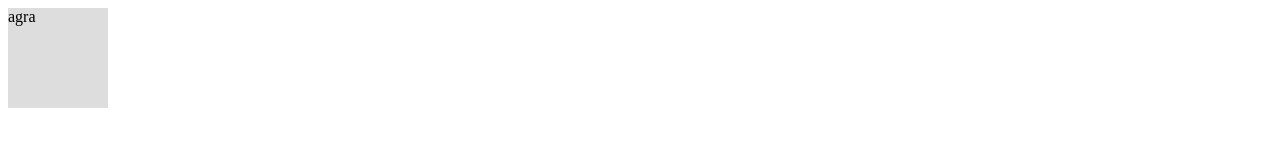
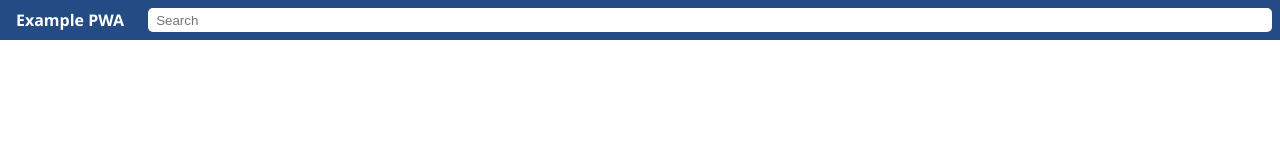
Before and after one commit to 210213216219/hello, a plain HTML site: page pwa/index.html in a window 1280 px wide. Drawn offline with Linux system fonts and the light colour scheme.

Commit message:
Update index.html

```diff
--- a/pwa/index.html
+++ b/pwa/index.html
@@ -1,9 +1,76 @@
 <link rel="manifest" href="manifest.webmanifest" crossorigin="use-credentials">
-<body>
-<div style=width:100px;height:100px;background-color:#ddd>agra</div>
-<script>
-  /*
-  navigator.serviceWorker.register("sw.js").then(r => {
-    console.log("success");
-  })*/
-</script>
+<style>
+:root {
+  --fallback-title-bar-height: 40px;
+}
+
+.draggable {
+  app-region: drag;
+  /* Pre-fix app-region during standardization process */
+  -webkit-app-region: drag;
+}
+
+.nonDraggable {
+  app-region: no-drag;
+  /* Pre-fix app-region during standardization process */
+  -webkit-app-region: no-drag;
+}
+
+body {
+  font-family: 'Segoe UI', Tahoma, Geneva, Verdana, sans-serif;
+  margin: 0;
+}
+
+#titleBarContainer {
+  position: absolute;
+  top: env(titlebar-area-y, 0);
+  height: env(titlebar-area-height, var(--fallback-title-bar-height));
+  width: 100%;
+  background-color:#254B85;
+}
+
+#titleBar {
+  position: absolute;
+  top: 0;
+  display: flex;
+  user-select: none;
+  height: 100%;
+  left: env(titlebar-area-x, 0);
+  width: env(titlebar-area-width, 100%);
+
+  color: #FFFFFF;
+  font-weight: bold;
+  text-align: center;
+}
+
+#titleBar > span {
+  margin: auto;
+  padding: 0px 16px 0px 16px;
+}
+
+#titleBar > input {
+  flex: 1;
+  margin: 8px;
+  border-radius: 5px;
+  border: none;
+  padding: 8px;
+}
+
+#mainContent {
+  position: absolute;
+  left: 0;
+  right: 0;
+  bottom: 0;
+  top: env(titlebar-area-height, var(--fallback-title-bar-height));
+  overflow-y: scroll;
+}
+</style>
+  <body>
+    <div id="titleBarContainer">
+      <div id="titleBar" class=" draggable">
+        <span class="draggable">Example PWA</span>
+        <input class="nonDraggable" type="text" placeholder="Search"></input>
+      </div>
+    </div>
+    <div id="mainContent"><!-- The rest of the webpage --></div>
+  </body>
```
